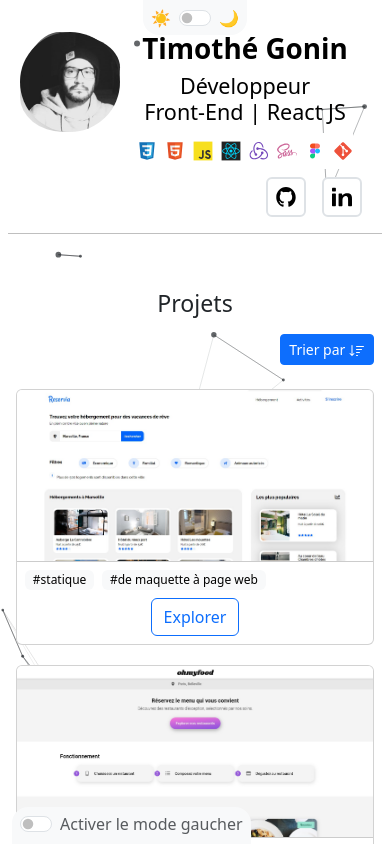
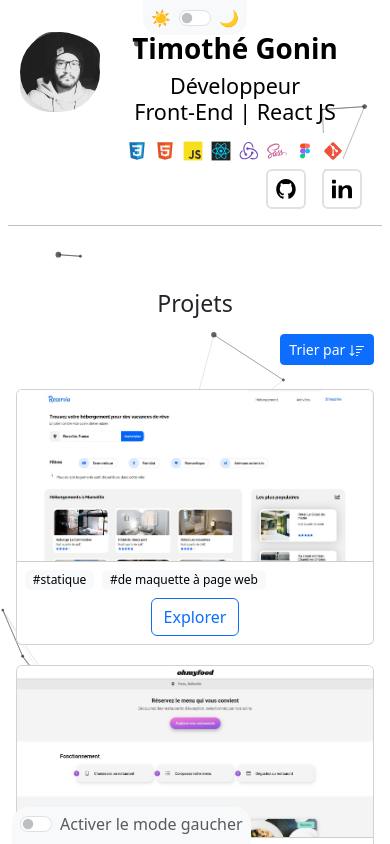
Before and after one commit to timothegonin/portfolio, a React (Create React App) app: page / in a window 390 px wide. Shown: the top 844 px of the page. Built offline with nearby package versions, Linux system fonts and the light colour scheme.

Commit message:
📱 Header, responsive behaviors

```diff
--- a/src/components/Contact.jsx
+++ b/src/components/Contact.jsx
@@ -62,7 +62,7 @@ const Contact = () => {
 		: "justify-content-start";
 
 	return (
-		<Container fluid className="py-2">
+		<Container fluid as="section">
 			<h3 className="visually-hidden">Contact me :</h3>
 			<Stack direction="horizontal" gap={3} className={contactIconsClass}>
 				<IconLink
--- a/src/components/Presentation.jsx
+++ b/src/components/Presentation.jsx
@@ -23,10 +23,17 @@ const PictureBox = styled(Col)`
 	height: 100px;
 	width: 100px;
 	padding: 0;
-
 	background-image: linear-gradient(45deg, #fff 0%, #000 100%);
 	box-shadow: -10vmin 10vmin 10vmin rgba(255, 255, 255, 0.07);
 	animation: ${animateBlob} 0.7s linear infinite alternate;
+
+	@media (max-width: 480px) {
+		height: 80px;
+		width: 80px;
+	}
+	@media (max-width: 377px) {
+		display: none !important;
+	}
 `;
 
 const Picture = styled(Image)`
--- a/src/components/StackIcons.jsx
+++ b/src/components/StackIcons.jsx
@@ -13,11 +13,7 @@ const TechIcons = () => {
 			className={`${darkModeStylesClass} d-inline-flex align-content-center`}
 		>
 			<h3 className="visually-hidden">Technologies</h3>
-			<Stack
-				direction="horizontal"
-				gap={2}
-				className="py-2 d-inline-flex flex-wrap"
-			>
+			<Stack direction="horizontal" gap={2} className="py-2 d-inline-flex">
 				{technologies.map((icon, index) => (
 					<img key={index} src={icon.svg} alt={icon.altText} />
 				))}
--- a/src/container/Header.jsx
+++ b/src/container/Header.jsx
@@ -22,21 +22,6 @@ const scaleUpCenter = keyframes`
 	-webkit-transform: scale(1);
 					transform: scale(1);
 }
-`;
-
-const scaleUpRight = keyframes`
-	0% {
-    -webkit-transform: scale(0.5);
-            transform: scale(0.5);
-    -webkit-transform-origin: 100% 50%;
-            transform-origin: 100% 50%;
-  }
-  100% {
-    -webkit-transform: scale(1);
-            transform: scale(1);
-    -webkit-transform-origin: 100% 50%;
-            transform-origin: 100% 50%;
-  }
 `;
 
 const PresentationWrapper = styled(Container)`
@@ -73,7 +58,7 @@ const Header = () => {
 					<Contact />
 				</ContactWrapper>
 			</PresentationWrapper>
-			<hr className="my-2" />
+			<hr className="my-3" />
 		</header>
 	);
 };
```
